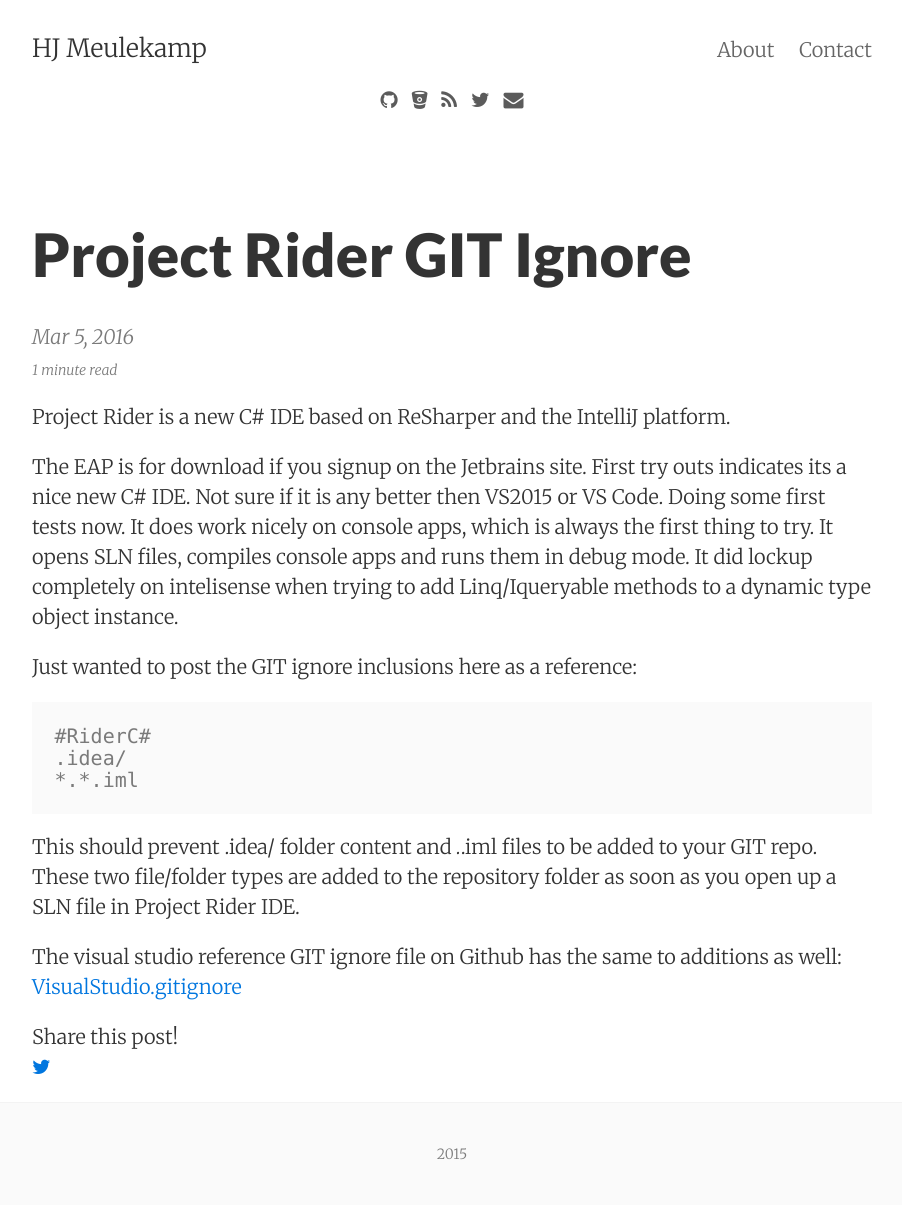
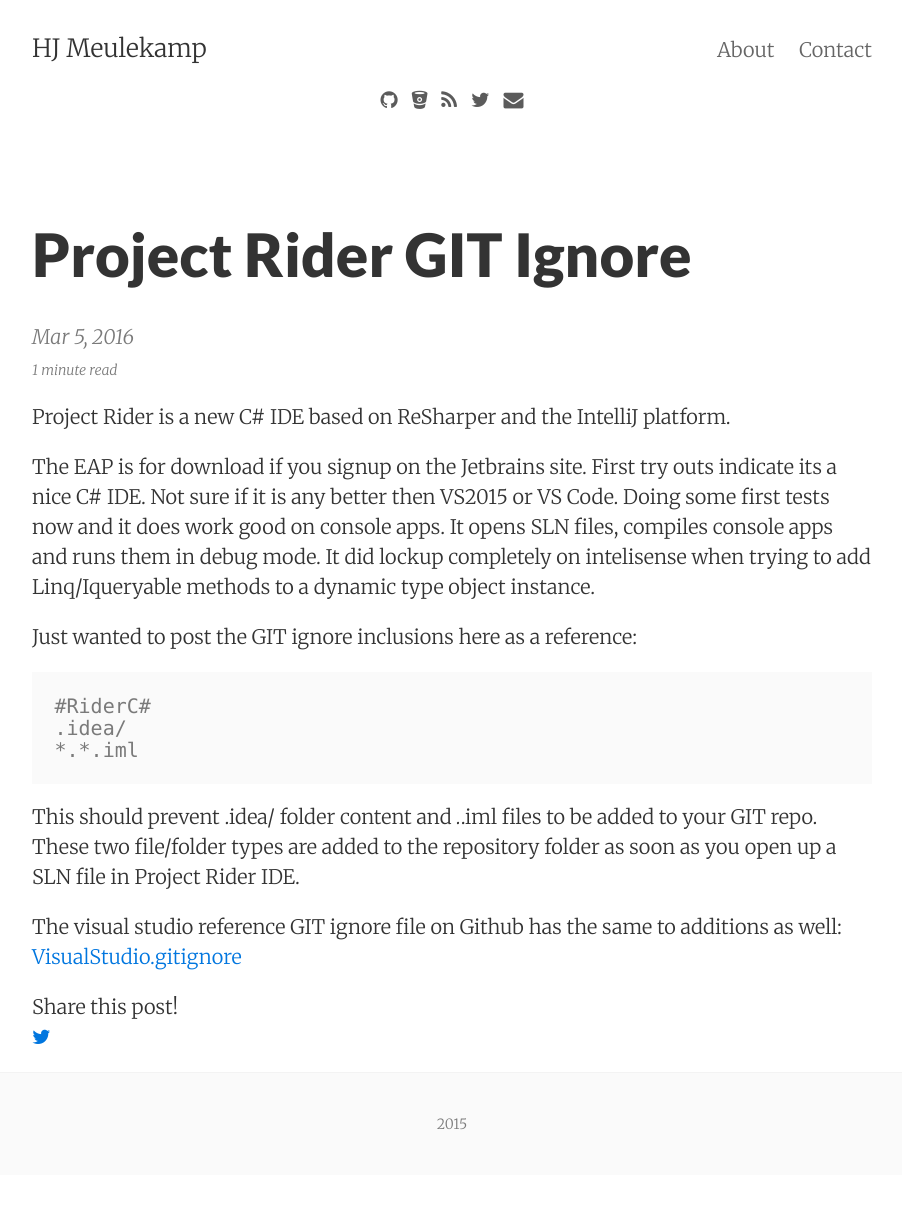
Before and after one commit to henkmeulekamp/henkmeulekamp.github.io, a Jekyll site: the page built from _posts/2016-03-05-Project Rider Jetbrains.md, in a window 1280 px wide. Shown: the whole page, without its empty margins (188-1090 px from the left). Built offline with Jekyll 4.4.1, drawn with Linux system fonts in a browser that asks for light colours; nearby versions of some CDN libraries; after the commit the page ends 1175 px from its top, so only the background shows below that.

Commit message:
minor text flow chnage

````diff
--- a/_posts/2016-03-05-Project Rider Jetbrains.md
+++ b/_posts/2016-03-05-Project Rider Jetbrains.md
@@ -5,8 +5,8 @@ title: Project Rider GIT Ignore
 
 Project Rider is a new C# IDE based on ReSharper and the IntelliJ platform.
 
-The EAP is for download if you signup on the Jetbrains site. First try outs indicates its a nice new C# IDE.
-Not sure if it is any better then VS2015 or VS Code. Doing some first tests now. It does work nicely on console apps, which is always the first thing to try. It opens SLN files, compiles console apps and runs them in debug mode. It did lockup completely on intelisense when trying to add Linq/Iqueryable methods to a dynamic type object instance.
+The EAP is for download if you signup on the Jetbrains site. First try outs indicate its a nice C# IDE.
+Not sure if it is any better then VS2015 or VS Code. Doing some first tests now and it does work good on console apps. It opens SLN files, compiles console apps and runs them in debug mode. It did lockup completely on intelisense when trying to add Linq/Iqueryable methods to a dynamic type object instance.
 
 Just wanted to post the GIT ignore inclusions here as a reference:
 ```
````
